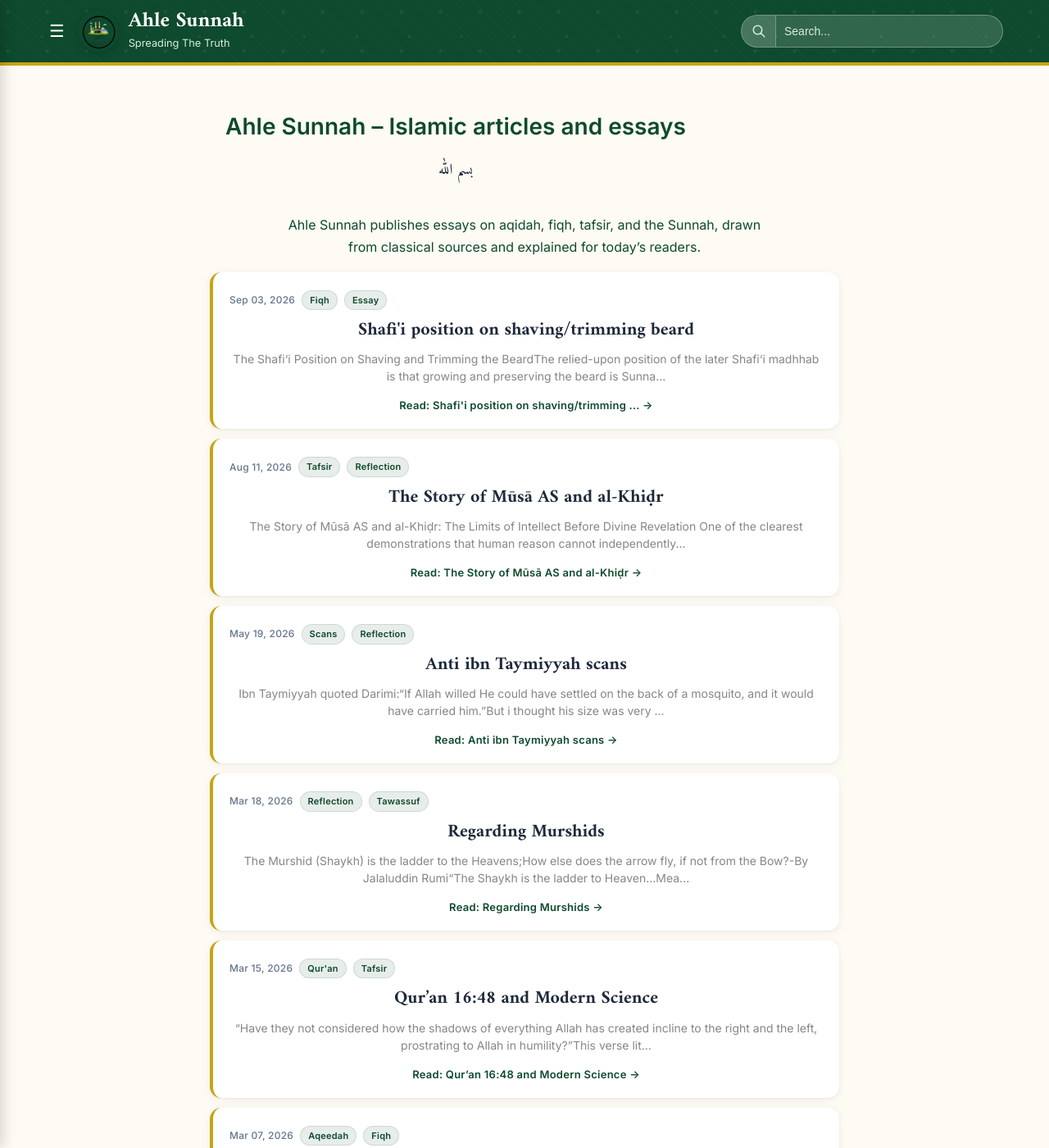
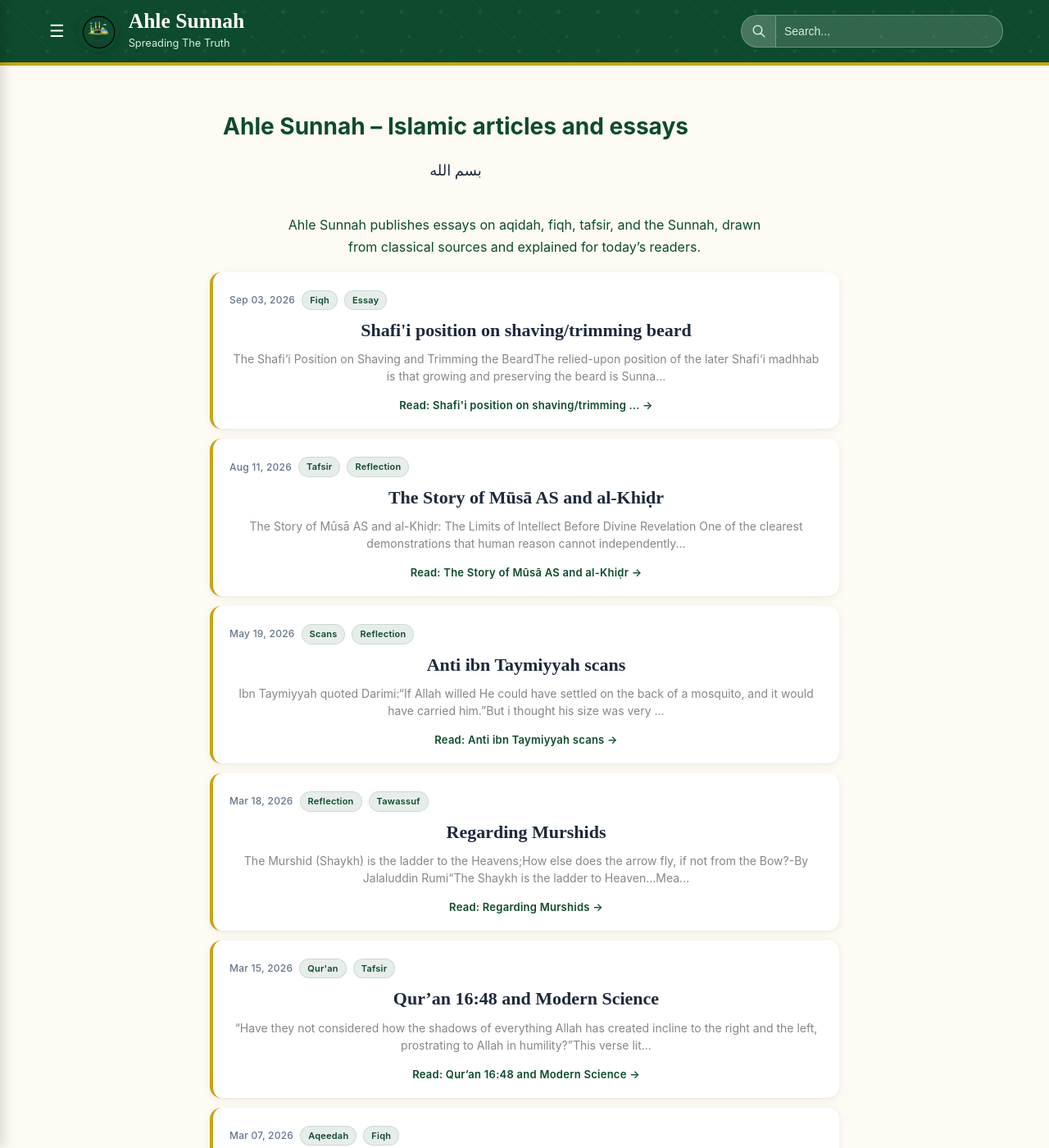
Before and after one commit to Fali17/ahlesunnah, a Jekyll site: the page built from index.html, in a window 1280 px wide and 1400 px high. Shown: the whole window at 82% size. Built offline with Jekyll 4.4.1, drawn with Linux system fonts in a browser that asks for light colours; the list of posts is cut into pages by our own code.

Commit message:
Update default.html

```diff
--- a/_layouts/default.html
+++ b/_layouts/default.html
@@ -4,30 +4,18 @@
   <meta name="google-site-verification" content="6CREPysKv3kkylfCXyiStzCV1tmpTPGkuTn0bO0rxQA" />
   <meta charset="utf-8">
   <meta name="viewport" content="width=device-width, initial-scale=1">
-
  <title>{% if page.title %}{{ page.title }}{% else %}{{ site.title }}{% endif %}</title>
 <meta name="description" content="{{ page.description | default: page.excerpt | default: site.description | strip_html | truncate: 155 }}">
-
-  <!-- One canonical only -->
-  <link rel="canonical" href="{{ page.url | replace:'index.html','' | absolute_url }}">
-
-  <!-- Open Graph -->
+ <link rel="stylesheet" href="{{ 'assets/css/main.css' | relative_url }}?v={{ site.time | date: '%s' }}">
+  <link rel="stylesheet" href="{{ site.baseurl }}/assets/css/main.css">
+<link rel="canonical" href="{{ page.url | absolute_url }}">
+  <link rel="canonical" href="{{ page.url | replace:'index.html','' | absolute_url }}" />
   <meta property="og:title" content="{% if page.title %}{{ page.title }}{% else %}{{ site.title }}{% endif %}">
 <meta property="og:description" content="{{ page.description | default: site.description | strip_html | truncate: 155 }}">
 <meta property="og:url" content="{{ page.url | absolute_url }}">
 <meta property="og:type" content="website">
 <meta property="og:image" content="{{ '/assets/logo.png' | absolute_url }}">
 <meta name="twitter:card" content="summary">
-
-  <!-- Fonts (optional — skip this block if you prefer system fonts only) -->
-  <link rel="preconnect" href="https://fonts.googleapis.com">
-  <link rel="preconnect" href="https://fonts.gstatic.com" crossorigin>
-  <link href="https://fonts.googleapis.com/css2?family=Amiri:wght@400;700&family=Inter:wght@400;500;600&display=swap" rel="stylesheet">
-
-  <!-- ONE stylesheet only -->
-  <link rel="stylesheet" href="{{ 'assets/css/main.css' | relative_url }}?v=2">
-
-  <!-- your existing <style>...</style> for search/header can stay here -->
   <style>
   /* Report abuse button */
   .report-abuse-btn {
@@ -417,15 +405,7 @@
 
     <div class="header-inner">
       <div class="logo-wrap">
-        <img
-  src="{{ 'assets/logo.png' | relative_url }}"
-  alt="Ahle Sunnah Al Islam Logo"
-  class="site-logo"
-  width="50"
-  height="50"
-  decoding="async"
-  fetchpriority="high"
->
+        <img src="{{ 'assets/logo.png' | relative_url }}" alt="Ahle Sunnah Al Islam Logo" class="site-logo">
       </div>
      <div class="brand-text">
   <p class="site-brand-title">{{ site.title }}</p>
```
Lines whose indentation alone changed are shown as unchanged.
